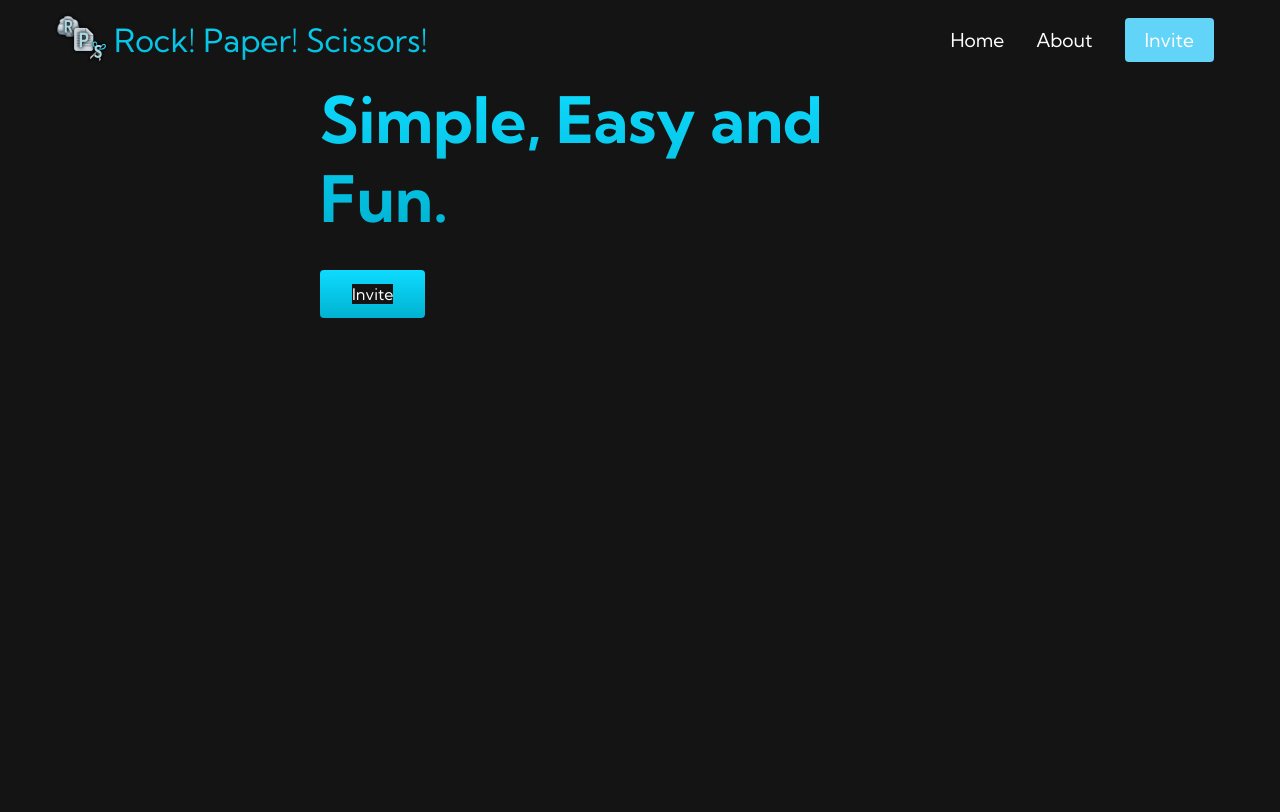
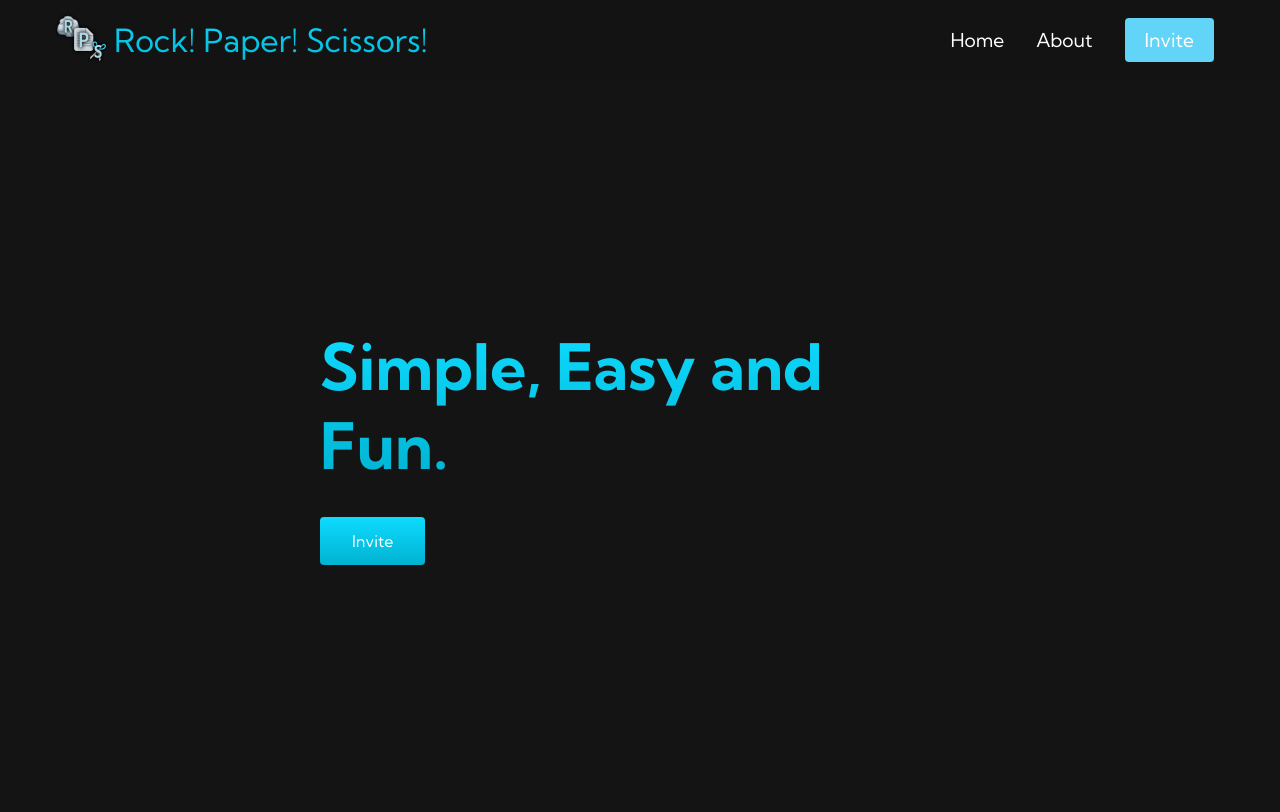
Before and after one commit to cosrnic/RPSWebsite, a PHP site: page / in a window 1280 px wide. Before the commit the page ends 318 px from the top, so only its background shows below. Run offline with PHP 8.4, Linux system fonts and the light colour scheme.

Commit message:
Update style.css

```diff
--- a/style.css
+++ b/style.css
@@ -5,12 +5,11 @@
     margin: 0;
     padding: 0;
     font-family: 'Kumbh Sans', sans-serif;
-    background-color: #141414;
 
 }
 
 .navbar {
-    background-color: #fff;
+    background-color: #131313;
     height: 80px;
     display: flex;
     justify-content: center;
@@ -195,8 +194,6 @@
 .main {
 
     background-color: #141414;
-    height: 100%;
-    width: 100%;
 }
 .main__container {
 
@@ -205,7 +202,7 @@
     align-items: center;
     justify-self: center;
     margin: 0 auto;
-    height: 100%;
+    height: 91.5vh;
     background-color: #141414;
     z-index: 1;
     width: 100%;
```
